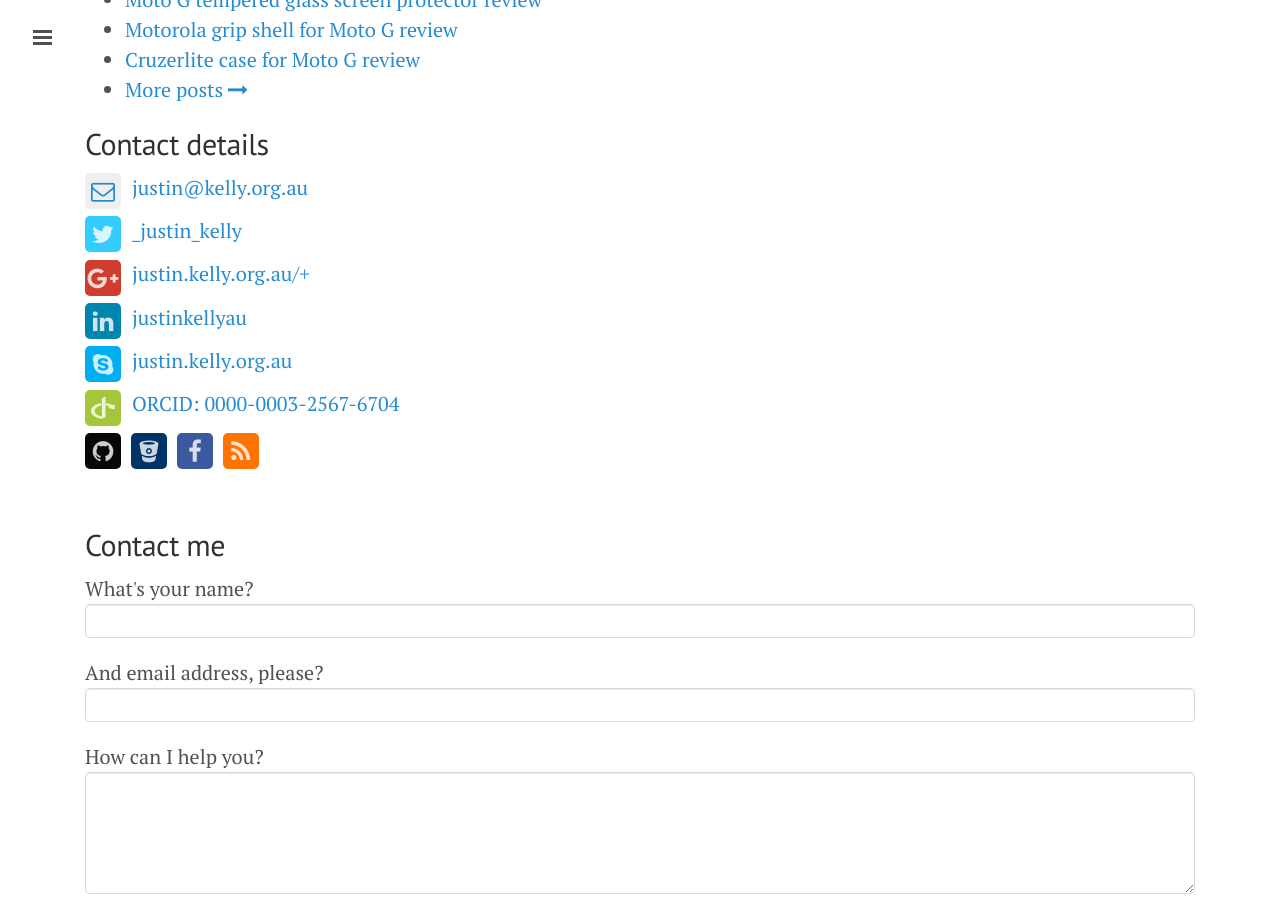
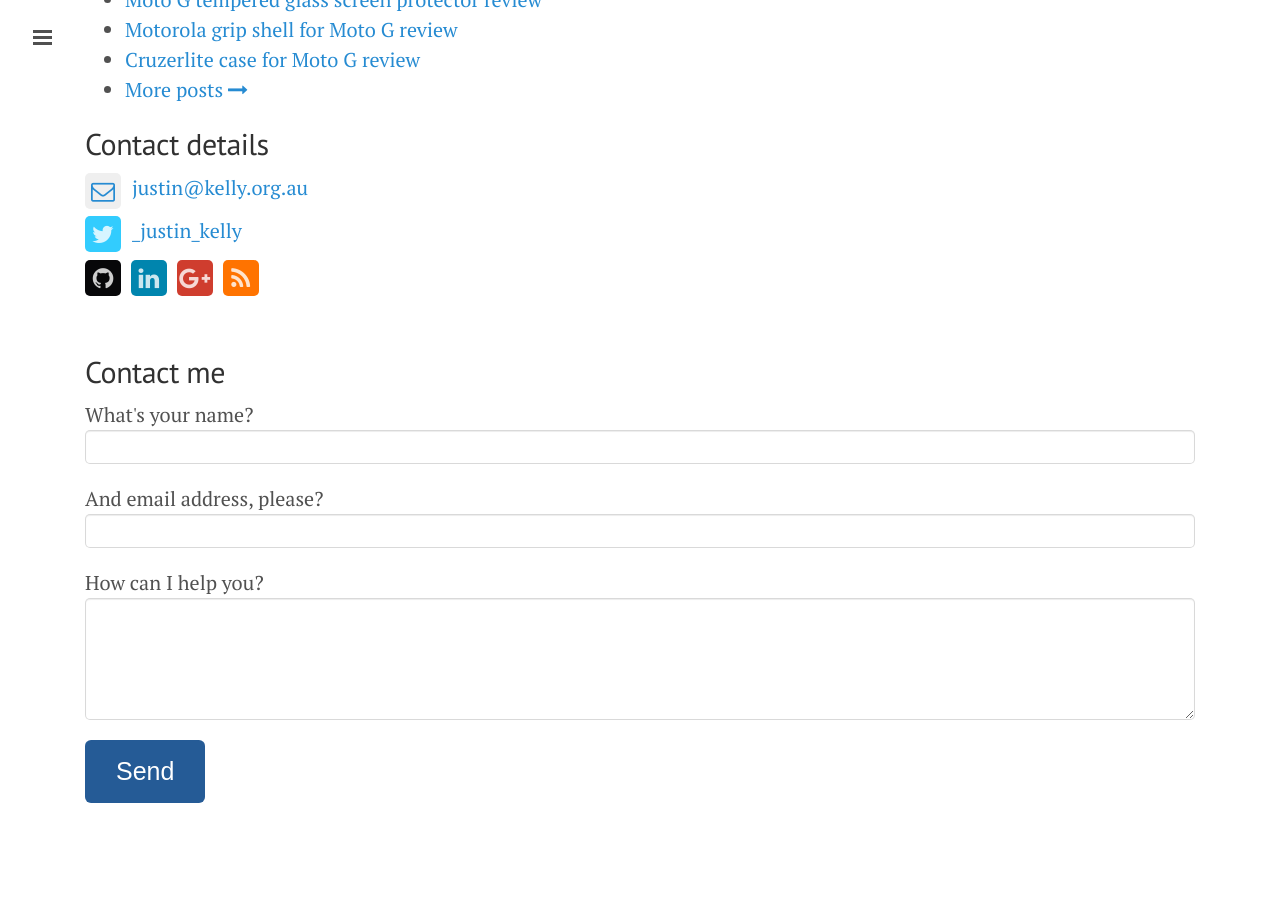
Before and after one commit to justinkelly/justinkelly.github.io, a Jekyll site: the page built from about/index.markdown, in a window 1280 px wide and 900 px high, scrolled down 528 px. Built offline with Jekyll 4.4.1, drawn with Linux system fonts in a browser that asks for light colours; nearby versions of some CDN libraries; after the commit the page ends 1371 px from its top, so only the background shows below that.

Commit message:
Updated index.markdown

```diff
--- a/about/index.markdown
+++ b/about/index.markdown
@@ -27,48 +28,25 @@ If you have an idea for a project, I'd love to talk to you about it.
 	<i class="fa fa-envelope-o fa-lg"></i><span>justin@kelly.org.au</span>
     </a>
 </p>
+
 <p class="social-p">
   <a class="social-icons icon-rounded no-margin " href="https://twitter.com/_justin_kelly" style="">
 <i class="fa fa-twitter fa-lg"></i><span>_justin_kelly</span>
     </a>
 </p>
-<p class="social-p">
-  <a class=" social-icons icon-rounded no-margin" href="http://justin.kelly.org.au/+" style="">
-<i class="fa fa-google-plus fa-lg"></i><span>justin.kelly.org.au/+</span>
-    </a>
-</p>
 
 <p class="social-p">
-  <a class="social-icons icon-rounded no-margin" href="https://au.linkedin.com/in/justinkellyau" style="">
-<i class="fa fa-linkedin fa-lg"></i><span>justinkellyau</span>
-    </a>
-</p>
-
-<p class="social-p">
-	<a class=" social-icons icon-rounded no-margin" href="https://skype.com" style="">
-		<i class="fa fa-skype fa-lg"></i><span>justin.kelly.org.au</span>
-  	</a>
-</p>
-<p class="social-p">
-  <a class=" social-icons icon-rounded no-margin " alt="ORCID" href="http://orcid.org/0000-0003-2567-6704" style="">
-<i class="fa fa-openid fa-lg"></i><span>ORCID: 0000-0003-2567-6704</span>
-    </a>
- </p>
-<p class="social-p">
-
-
   <a class="social-icons icon-rounded no-margin" href="https://github.com/justinkelly" style="">
 <i class="fa fa-github fa-lg"></i>
     </a>
 
+      <a class="social-icons icon-rounded no-margin" href="https://au.linkedin.com/in/justinkellyau" style="">
+<i class="fa fa-linkedin fa-lg"></i>
+    </a>
 
-  <a class="social-icons icon-rounded no-margin" href="https://bitbucket.org/justin.kelly.org.au" style="">
-	<i class="fa fa-bitbucket fa-lg"></i>
-  </a>
-
-  <a class=" social-icons icon-rounded no-margin" href="https://facebook.com/justin.kelly.org.au" style="">
-	<i class="fa fa-facebook fa-lg"></i>
-  </a>
+  <a class=" social-icons icon-rounded no-margin" href="http://justin.kelly.org.au/+" style="">
+<i class="fa fa-google-plus fa-lg"></i>
+    </a>
 
 <a class=" social-icons icon-rounded no-margin" href="http://feeds.feedburner.com/justinkelly" style="">
 	<i class="fa fa-rss fa-lg"></i>
```
Also changed, not shown: other parts of about/index.markdown (+2 -1 lines).
